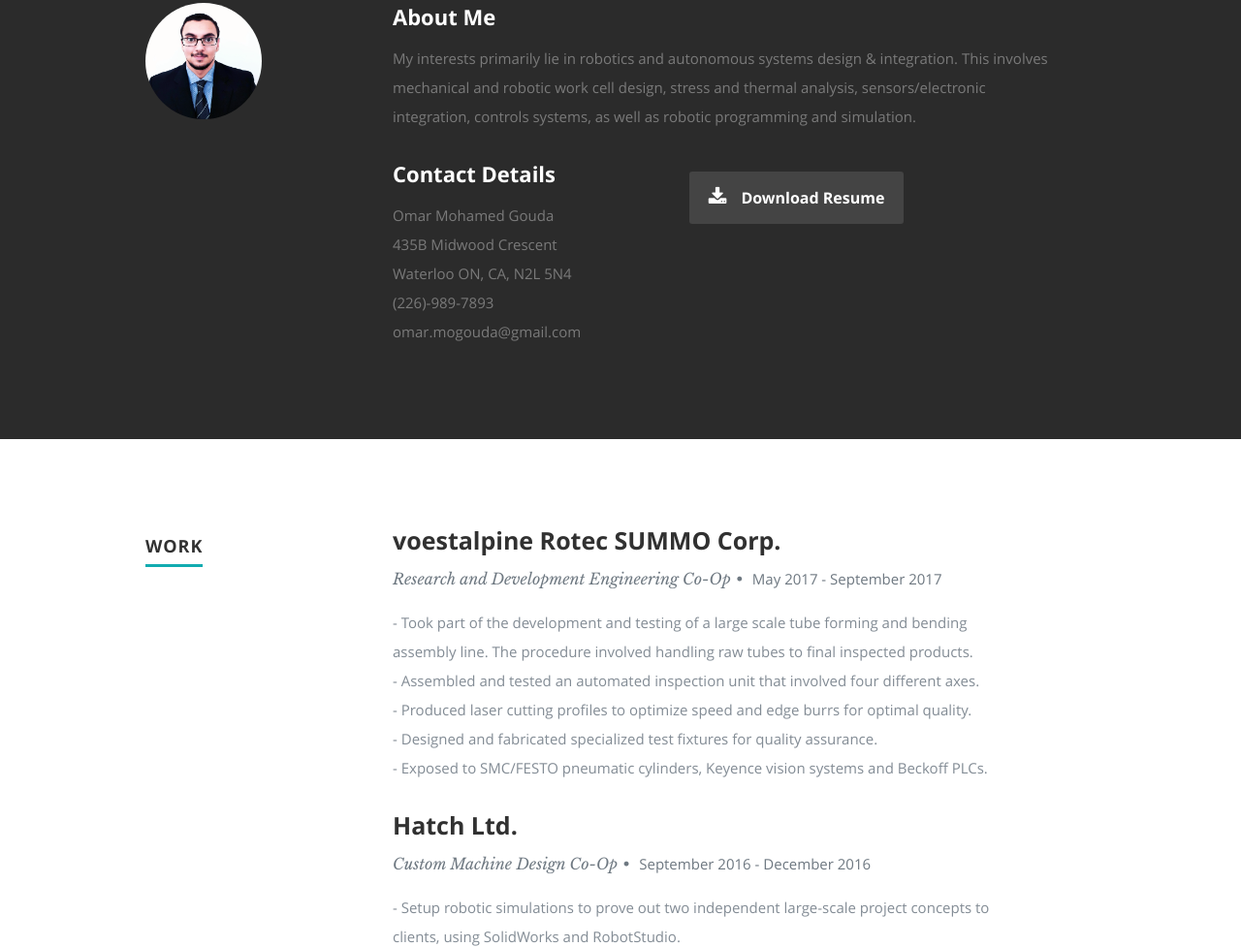
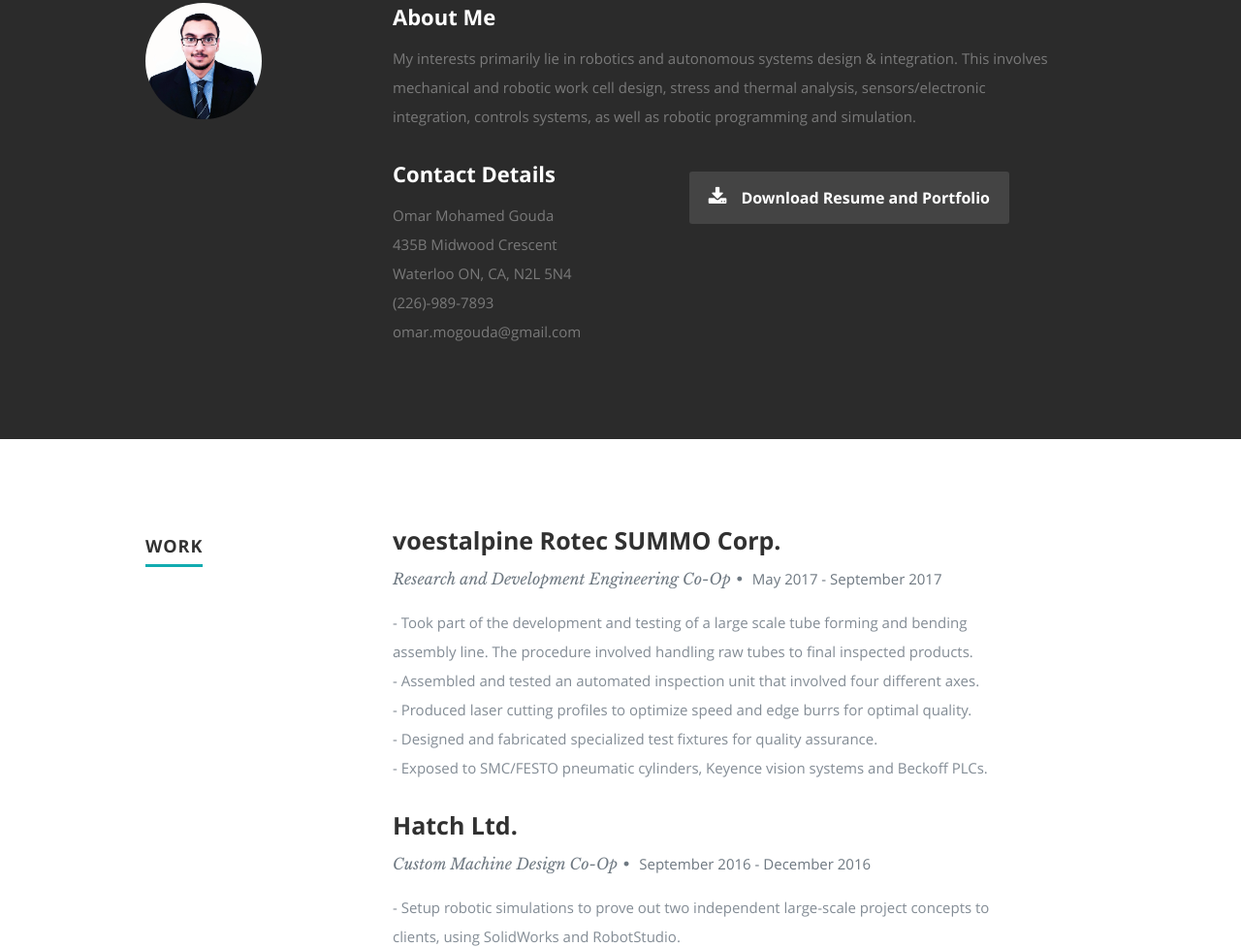
Before and after one commit to omargouda/omargouda.github.io, a plain HTML site: page index.html in a window 1280 px wide. Shown: the part 893-1870 px from the top of the page at 97% size. Drawn offline with nearby package versions, Linux system fonts and the light colour scheme.

Commit message:
wording edit

```diff
--- a/index.html
+++ b/index.html
@@ -111,7 +111,7 @@
 
                <div class="columns download">
                   <p>
-                     <a href="OmarGouda_Resume.pdf" class="button"><i class="fa fa-download"></i>Download Resume</a>
+                     <a href="OmarGouda_Resume.pdf" class="button"><i class="fa fa-download"></i>Download Resume and Portfolio</a>
                   </p>
                </div>
 
```
